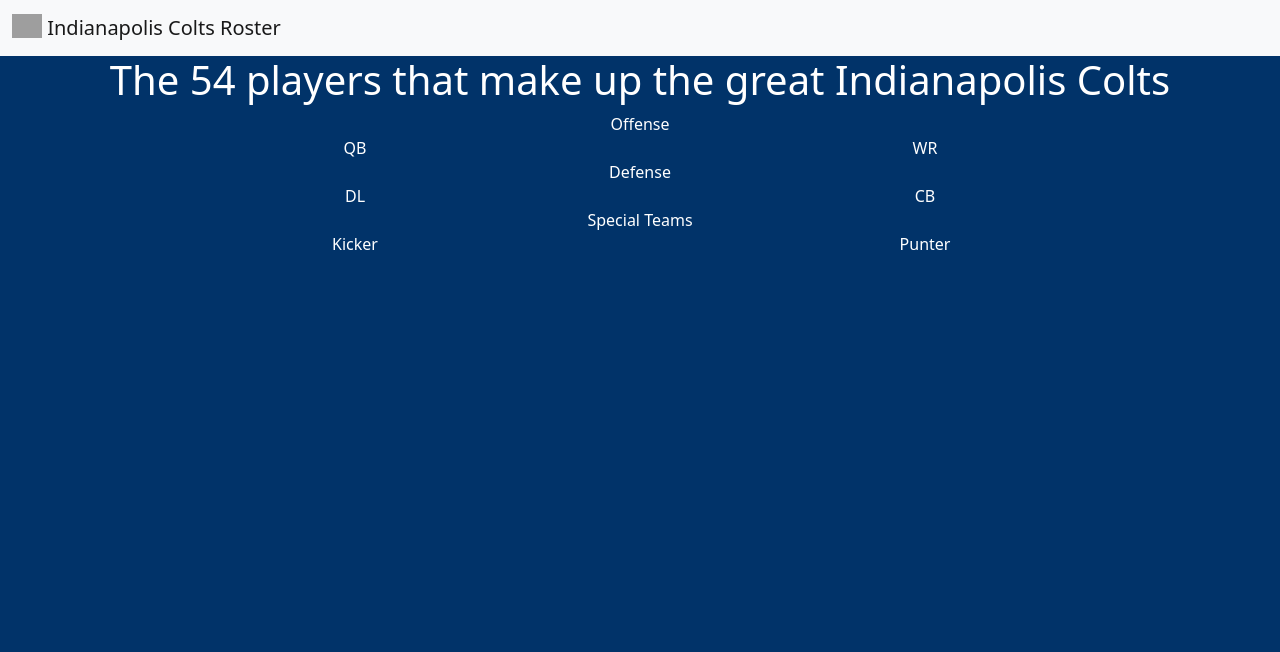
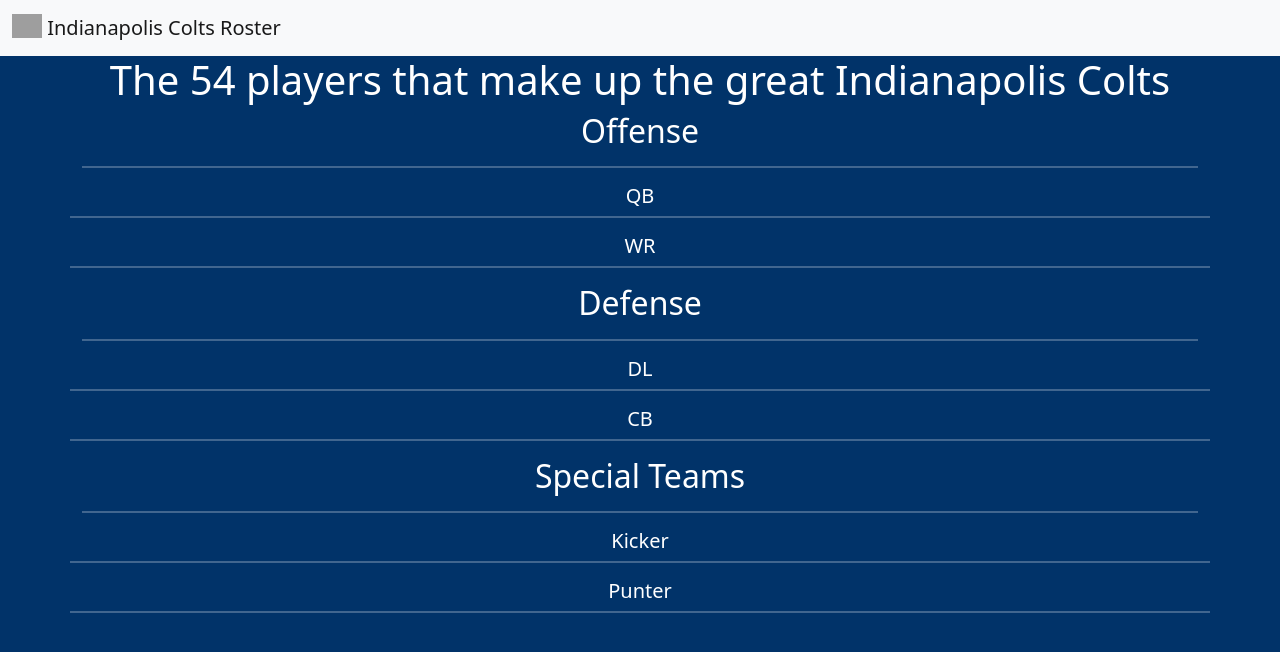
Before and after one commit to joaofrobalo/colts, a Django app: page /roster/ in a window 1280 px wide. Shown: the top 652 px of the page. Run offline with Django 4.2, Linux system fonts and the light colour scheme; grey boxes are pictures that could not be loaded.

Commit message:
changed hr and added text

```diff
--- a/colts/roster/static/roster/styles.css
+++ b/colts/roster/static/roster/styles.css
@@ -1,4 +1,10 @@
 body {
     background-color: #013369;
     color: white;
+    margin: 0;
 }
+
+hr {
+    border: white solid 1px;
+
+}
--- a/colts/roster/templates/roster/index.html
+++ b/colts/roster/templates/roster/index.html
@@ -28,22 +28,31 @@
             </div>
 
         </div>
-        <div class="col">Offense
+        <div class="col"><h2>Offense</h2>
+            <hr>
             <div class="row">
-                <div class="col">QB</div>
-                <div class="col">WR</div>
+                <div class="col"><h5>QB</h5></div>
+                <hr>
+                <div class="col"><h5>WR</h5></div>
+                <hr>
             </div>
         </div>
-        <div class="col">Defense
+        <div class="col"><h2>Defense</h2>
+            <hr>
             <div class="row">
-                <div class="col">DL</div>
-                <div class="col">CB</div>
+                <div class="col"><h5>DL</h5></div>
+                <hr>
+                <div class="col"><h5>CB</h5></div>
+                <hr>
             </div>
         </div>
-        <div class="col">Special Teams
+        <div class="col"><h2>Special Teams</h2>
+            <hr>
             <div class="row">
-                <div class="col">Kicker</div>
-                <div class="col">Punter</div>
+                <div class="col"><h5>Kicker</h5></div>
+                <hr>
+                <div class="col"><h5>Punter</h5></div>
+                <hr>
             </div>
         </div>
     </div>
```
Also changed, not shown: colts/db.sqlite3.
